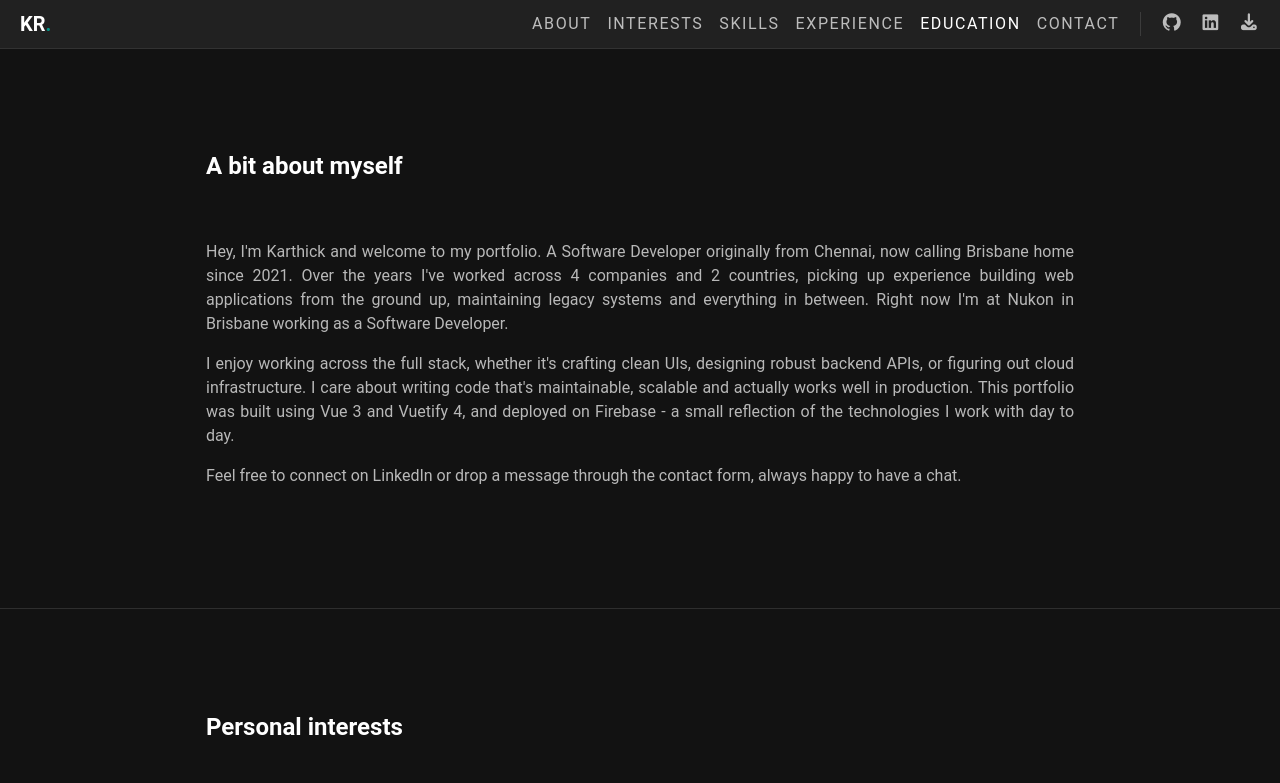
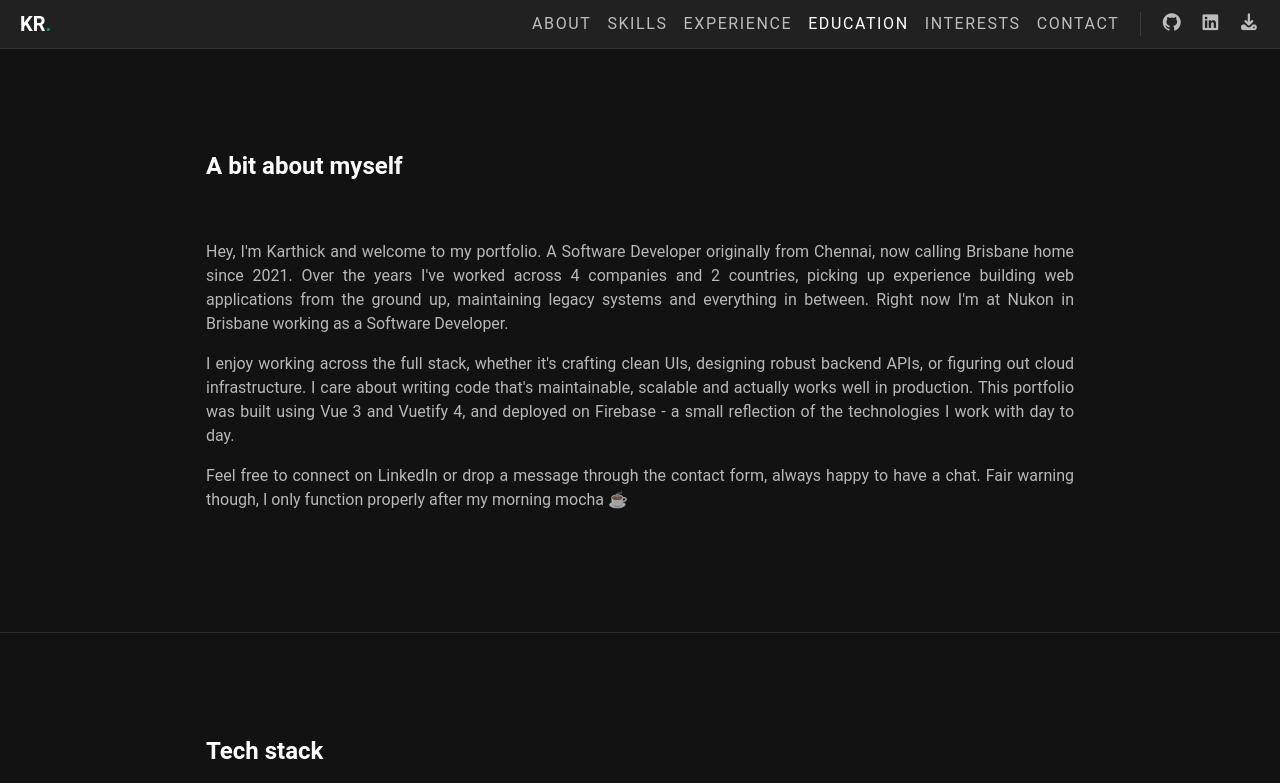
Before and after one commit to karthick1108/karthick-portfolio, a Vue app: page / in a window 1280 px wide. Shown: the top 783 px of the page. Built offline with nearby package versions, Linux system fonts and the light colour scheme.

Commit message:
Move interests section to the bottom

```diff
--- a/src/App.vue
+++ b/src/App.vue
@@ -4,13 +4,13 @@
     <v-main>
       <AboutSection />
       <v-divider />
-      <InterestsSection />
-      <v-divider />
       <SkillsSection />
       <v-divider />
       <ExperienceSection />
       <v-divider />
       <EducationSection />
+      <v-divider />
+      <InterestsSection />
     </v-main>
 
     <v-footer border="t" class="d-flex justify-center py-4">
--- a/src/components/AboutSection.vue
+++ b/src/components/AboutSection.vue
@@ -21,7 +21,8 @@
           </p>
           <p class="text-body-1 text-medium-emphasis" style="text-align: justify">
             Feel free to connect on LinkedIn or drop a message through the contact form, always
-            happy to have a chat.
+            happy to have a chat. Fair warning though, I only function properly after my morning
+            mocha ☕
           </p>
         </v-col>
       </v-row>
--- a/src/components/AppNav.vue
+++ b/src/components/AppNav.vue
@@ -127,10 +127,10 @@ const active = ref('about')
 
 const links = [
   { id: 'about', label: 'About' },
-  { id: 'interests', label: 'Interests' },
   { id: 'skills', label: 'Skills' },
   { id: 'experience', label: 'Experience' },
   { id: 'education', label: 'Education' },
+  { id: 'interests', label: 'Interests' }
 ]
 
 const scrollTo = (id: string) => {
--- a/src/components/InterestsSection.vue
+++ b/src/components/InterestsSection.vue
@@ -20,10 +20,10 @@ const interests = [
   { emoji: '🏏', label: 'Cricket' },
   { emoji: '📺', label: 'Crime & Thriller' },
   { emoji: '🎮', label: 'Call of Duty' },
-  { emoji: '☕', label: 'Coffee' },
+  { emoji: '☕', label: 'Mocha' },
   { emoji: '🍰', label: 'Pastries' },
   { emoji: '🍽️', label: 'Cafe Hopping' },
-  { emoji: '🐾', label: 'Pets' },
-  { emoji: '🎵', label: 'Music' }
+  { emoji: '🐈', label: 'Cats' },
+  { emoji: '🎵', label: 'EDM, Rock & Pop' },
 ]
 </script>
```
